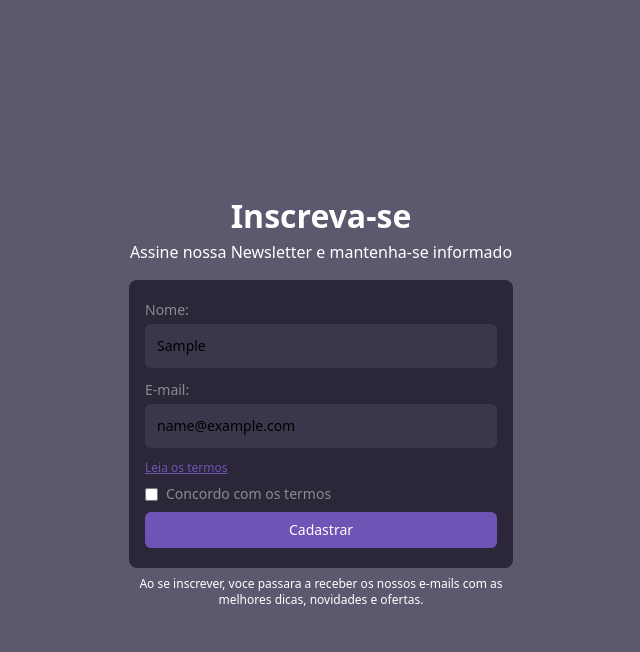
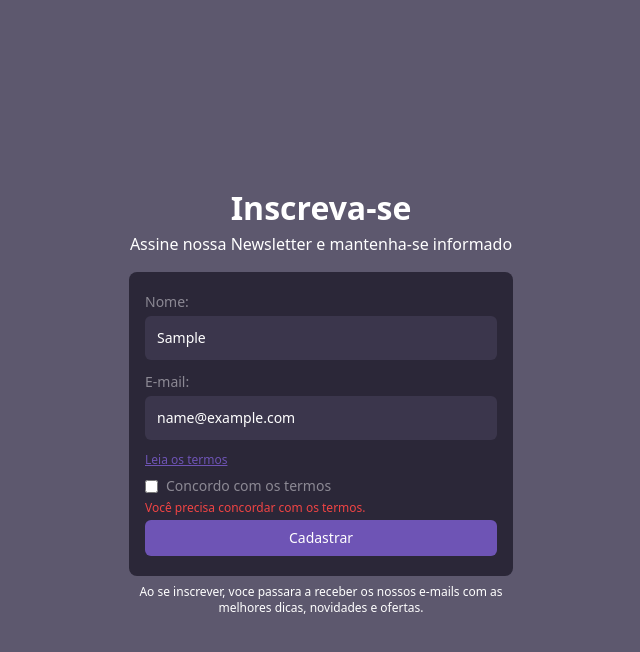
Before and after one commit to Isabelle-Fonseca/Form-React, a React (Vite) app: page / in a window 1280 px wide. Both pictures are taken after typing "Sample", "name@example.com" into the empty fields and a click on the button "Cadastrar". Shown: the top 652 px of the page, without its empty margins (319-959 px from the left). Built offline with nearby package versions, Linux system fonts and the light colour scheme.

Commit message:
Formulario Finalizado

```diff
--- a/src/components/Form.tsx
+++ b/src/components/Form.tsx
@@ -12,6 +12,8 @@ const Form = () => {
   const handleSubmit = (e: FormEvent) => {
     e.preventDefault();
 
+    setErros(null);
+
     const data: User = {
         name,
         email,
@@ -21,9 +23,13 @@ const Form = () => {
     const validateErrors = validate(data);
 
     if(Object.keys(validateErrors).length > 0){
-        alert("Tem erros!");
+        setErros(validateErrors);
         return;
     }
+
+    setName("");
+    setEmail("");
+    setAgree(false);
 
     alert("Muito obrigado por se inscrever!")
   };
@@ -32,18 +38,21 @@ const Form = () => {
   <form className="flex flex-col gap-3" onSubmit={handleSubmit}>
     <div className="flex flex-col">
         <label className="text-sm text-text-label mb-1" htmlFor="name">Nome:</label>
-        <input type="text" placeholder="Digite o seu nome" className="bg-bg-input rounded-md py-3 px-3 text-sm placeholder:text-sm placeholder:text-text-input focus:ring focus:ring-purple" value={name} onChange={(e) => setName(e.target.value)}/>
+        <input type="text" placeholder="Digite o seu nome" className="bg-bg-input rounded-md py-3 px-3 text-sm text-white placeholder:text-sm placeholder:text-text-input focus:ring focus:ring-purple" value={name} onChange={(e) => setName(e.target.value)}/>
+        {erros?.name && <small className="text-xs text-red-500 mt-1">{erros?.name}</small>}
     </div>
     <div className="flex flex-col">
         <label className="text-sm text-text-label mb-1" htmlFor="name">E-mail:</label>
-        <input type="email" placeholder="Digite o seu e-mail" className="bg-bg-input rounded-md py-3 px-3 text-sm placeholder:text-sm placeholder:text-text-input focus:ring focus:ring-purple" value={email} onChange={(e) => setEmail(e.target.value)}/>
+        <input type="email" placeholder="Digite o seu e-mail" className="bg-bg-input rounded-md py-3 px-3 text-sm text-white placeholder:text-sm placeholder:text-text-input focus:ring focus:ring-purple" value={email} onChange={(e) => setEmail(e.target.value)}/>
+        {erros?.email && <small className="text-xs text-red-500 mt-1">{erros?.email}</small>}
     </div>
     <div className="flex flex-col">
         <a href="#" className="text-xs underline mb-2 text-purple">Leia os termos</a>
-        <div className="flex gap-2 items-center mb-2">
+        <div className="flex gap-2 items-center mb-1">
             <input type="checkbox" checked={agree} onChange={(e) => setAgree(e.target.checked)}/>
             <label className="text-sm text-text-label" htmlFor="agree">Concordo com os termos</label>
         </div>
+        {erros?.agree && <small className="text-xs text-red-500 mb-1">{erros?.agree}</small>}
         <button type="submit" className="bg-purple hover:bg-purple-light font-medium text-sm py-2 px-4 rounded-md text-white">Cadastrar</button>
     </div>
   </form>
--- a/src/utils/validate.ts
+++ b/src/utils/validate.ts
@@ -11,5 +11,13 @@ export const validate = (data: User) => {
         errors['name'] = "O nome é obrigatório!";
     }
 
+    if(!data.email) {
+        errors['email'] = "O e-mail é obrigatório!";
+    }
+
+    if(!data.agree) {
+        errors['agree'] = "Você precisa concordar com os termos.";
+    }
+
     return errors;
 }
```
